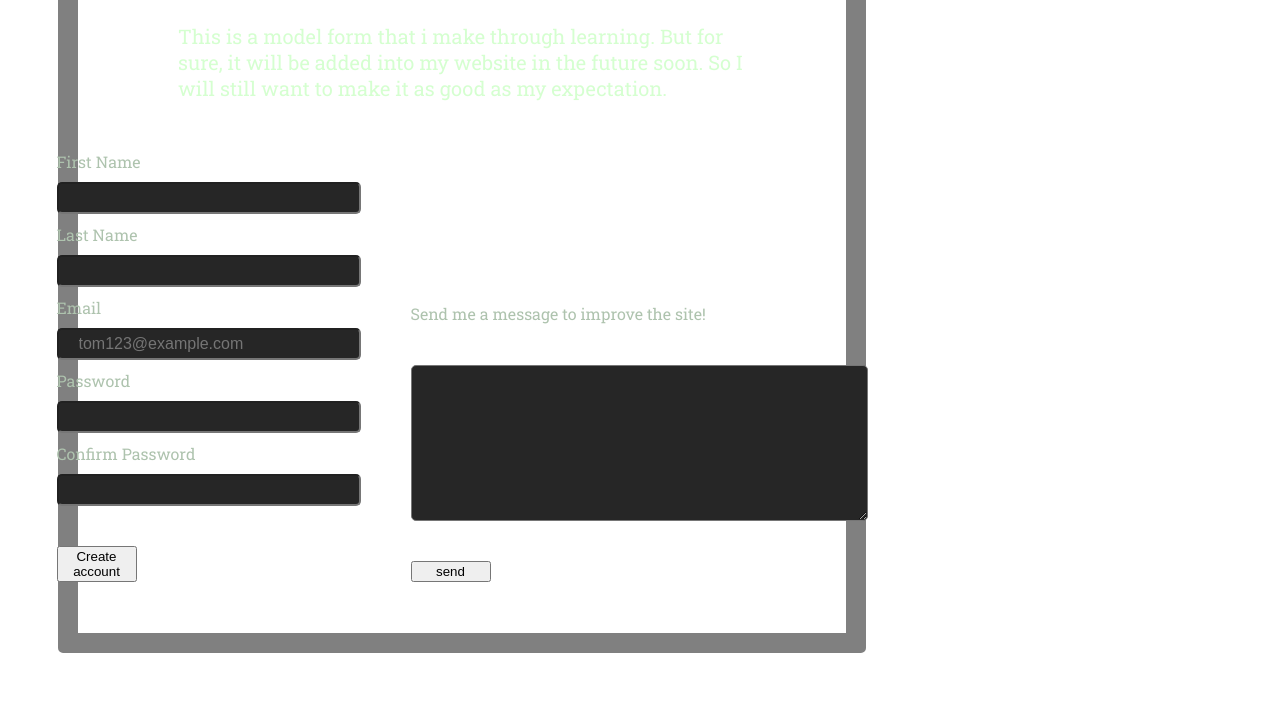
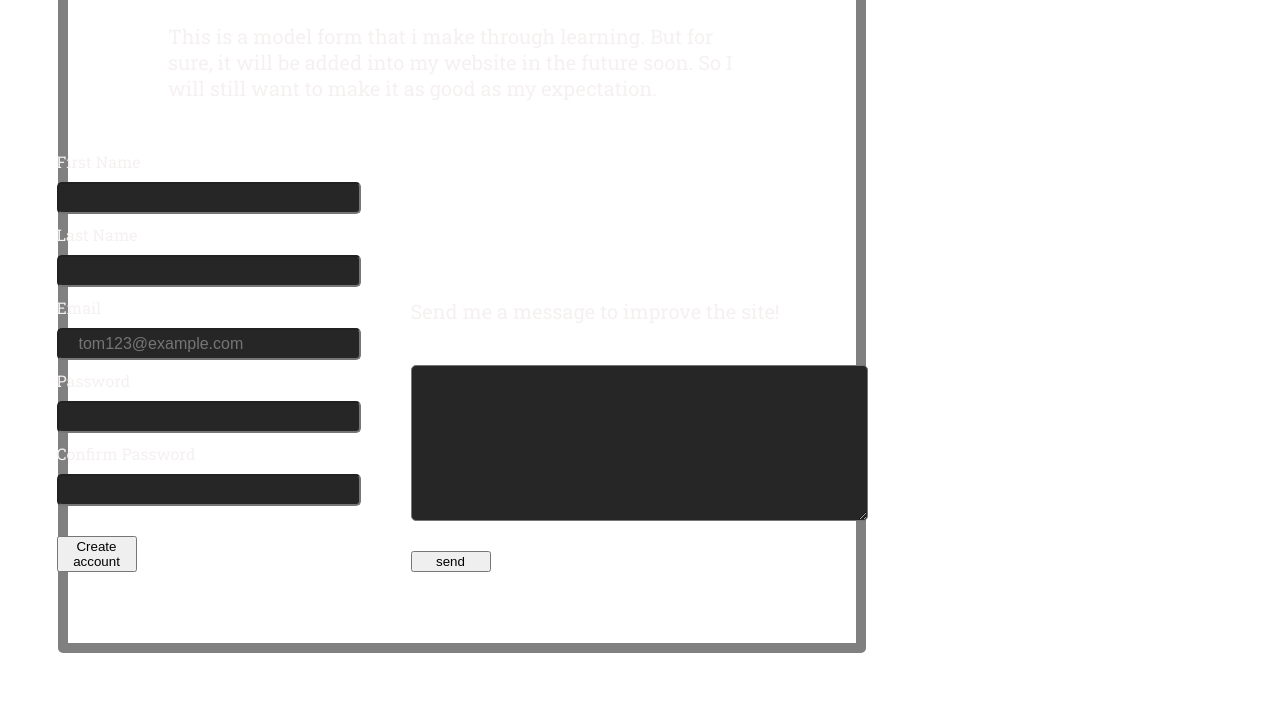
Before and after one commit to hanguyen291298/sign-in-form, a plain HTML site: page index.html in a window 1280 px wide. Shown: the part 85-800 px from the top of the page. Drawn offline with Linux system fonts and the light colour scheme; a web font is replaced by a local one.

Commit message:
Edit the style of the form

```diff
--- a/style.css
+++ b/style.css
@@ -1,6 +1,6 @@
 :root{
-    --font-title: #D5FFD0;
-    --font-content: #AEC3AE;
+    --font-title: #F6F1F1;
+    --font-content: #F6F1F1;
     --bgr-color: #262626;
     --margin-fixed: 30px;
     --font-family: 'Roboto Slab', serif;
@@ -28,14 +28,15 @@ img{
 .container{
     margin-left: 50px;
     margin-top: 50px;
+    padding: 10px;
     width: 60vw;
     height: 80vh;
     background-color: transparent;
-    box-shadow: 2px 2px 10px white;
+    box-shadow:  8px 8px 10px white, 8px 8px 10px white, -8px -8px 10px white, -8px -8px 10px white;
     display: flex;
     flex-direction: column;
     align-items: center;
-    border: 20px solid grey;
+    border: 10px solid grey;
     border-radius: 5px;
     gap: 20px;
 
@@ -43,7 +44,7 @@ img{
 
 .introduction{
     font-size: var(--font-size-title);
-    margin: var(--margin-fixed) 100px;
+    margin: var(--margin-fixed) 90px;
     color: var(--font-title);
 }
 
@@ -51,6 +52,7 @@ img{
     display: flex;
     gap: 50px;
     font-size: var(--font-size-content);
+
 
 }
 
@@ -75,7 +77,10 @@ input{
 .message{
     align-self: flex-end;
 }
+.message label{
+    font-size: var(--font-size-title)
+}
 button{
     width: 80px;
-    margin-top: var(--margin-fixed);
+    margin-top: 20px;
 }
```
